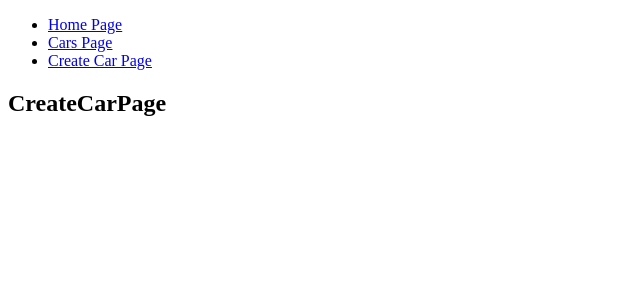
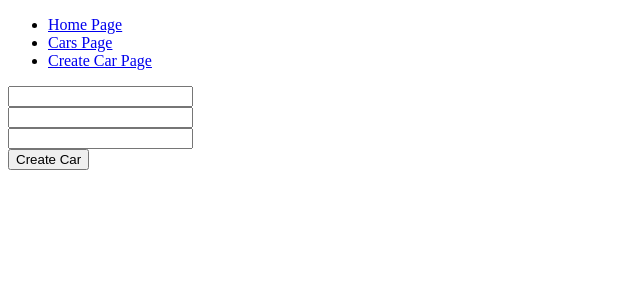
Before and after one commit to kaura0402/homework_FR, a React (Vite) app: page /cars/create in a window 1280 px wide. Shown: the top 300 px of the page, without its empty margins (0-640 px from the left). Built offline with nearby package versions, Linux system fonts and the light colour scheme.

Commit message:
hw-5 end

```diff
--- a/src/components/car_component/CarComponent.tsx
+++ b/src/components/car_component/CarComponent.tsx
@@ -0,0 +1,19 @@
+import type { FC } from "react";
+import type { ICarModel } from "../../models/ICarModel";
+
+type CarProps = {
+    item: ICarModel;
+    key?: number// Assuming ICarModel is defined elsewhere
+}
+
+export const CarComponent:FC<CarProps> = ({ item }) => {
+
+    return (
+        <div>
+            <h3>{item.brand}</h3>
+            <p>Year: {item.year}</p>
+            <p>Price: ${item.price}</p>
+        </div>
+    );
+
+};
--- a/src/components/car_component/CarsComponent.tsx
+++ b/src/components/car_component/CarsComponent.tsx
@@ -0,0 +1,25 @@
+import {useEffect, useState} from "react";
+import type { ICarModel } from "../../models/ICarModel";
+import { getCars } from "../../services/api.service";
+import { CarComponent } from "./CarComponent";
+
+export const CarsComponent = () => {
+    const [cars, setCars] = useState<ICarModel[]>([]);
+
+    useEffect(() => {
+    getCars().then(cars => {
+        setCars(cars);
+    });
+    }, []);
+
+    // @ts-ignore
+    return (
+        <>
+            {
+                cars.map((car) => (
+                    <CarComponent key={car.id} item={car} />
+                ))
+            }
+        </>
+    );
+};
--- /dev/null
+++ b/src/models/ICarModel.ts
@@ -0,0 +1,6 @@
+export interface ICarModel {
+	year: number;
+	price: number;
+	id?: number;
+	brand: string;
+}
--- a/src/models/ICarModel.tsx
+++ /dev/null
@@ -1,6 +0,0 @@
-export interface ICarModel  {
-	id: number;
-	brand: string;
-	price: number;
-	year: number;
-}
--- a/src/pages/CarsPage.tsx
+++ b/src/pages/CarsPage.tsx
@@ -1,7 +1,9 @@
+import { CarsComponent } from "../components/car_component/CarsComponent";
+
 export const CarsPage = () => {
     return (
         <div>
-            <h2>Cars Page</h2>
+            <CarsComponent />
 
         </div>
     );
--- a/src/pages/CreateCarPage.tsx
+++ b/src/pages/CreateCarPage.tsx
@@ -1,8 +1,34 @@
+import { useForm } from "react-hook-form"
+import type { ICarModel } from "../models/ICarModel"
+import { createCar } from "../services/api.service"
+import { CarValidator } from "../validator/CarValidator"
+import { joiResolver } from "@hookform/resolvers/joi"
+
 export const CreateCarPage = () => {
+
+    const {handleSubmit, register, formState:{errors}}
+        = useForm<ICarModel>({mode: 'all', resolver:joiResolver(CarValidator)})
+
+    const creatHandler = ( data:ICarModel) => {
+        createCar(data)
+    }
+
     return (
-        <div>
-            <h2>CreateCarPage</h2>
+        <>
+            <form onSubmit={handleSubmit(creatHandler)}>
+                <div><input type= "text" {...register("brand")}/>
+                <div>{errors.brand && <p>{errors.brand.message}</p>}</div>
+                </div>
+                <div><input type= "number" {...register("price")}/>
+                <div>{errors.price && <p>{errors.price.message}</p>}</div>
+                </div>
+                <div><input type= "number" {...register("year")}/>
+                <div>{errors.year && <p>{errors.year.message}</p>}</div>
+                </div>
+                <div><button type="submit">Create Car</button>
+                </div>
 
-        </div>
+            </form>
+        </>
     );
-}
+    }
--- a/src/services/api.service.ts
+++ b/src/services/api.service.ts
@@ -0,0 +1,16 @@
+import axios from "axios";
+import type { ICarModel } from "../models/CarModdel";
+
+const axiosInstens = axios.create({
+    baseURL: 'http://owu.linkpc.net/carsAPI/v1',
+    headers: {'Content-Type': 'application/json'}
+});
+
+export const getCars=async ():Promise<ICarModel[]>=> {
+    const axiosResponce = await  axiosInstens.get<ICarModel[]>('/cars');
+    return axiosResponce.data;
+}
+export const createCar=async (car:ICarModel):Promise<ICarModel>=> {
+    const axiosResponce = await  axiosInstens.post<ICarModel>('/cars', car);
+    return axiosResponce.data;
+}
--- /dev/null
+++ b/src/validator/CarValidator.ts
@@ -0,0 +1,13 @@
+import * as joi from 'joi'
+
+
+export const CarValidator = joi.object({
+    brand: joi.string().min(2).max(50).pattern(new RegExp('^[a-zA-Zа-яА-яёЁіІїЇєЄҐґ]{1,20}$'))
+        .messages({'string.patern.base':'Your drand value didn`t match pattern'}).required(),
+    price: joi.number().min(0).max(1000000)
+        .messages({'namber.min':'min price is 0',
+        'namber.max':'maz prise is 1 000 000'}).required(),
+    year: joi.number().min(1990).max(2025)
+        .messages({'namber.min':'min year is 1990',
+            'namber.max':'maz year is 2025'}).required(),
+})
```
